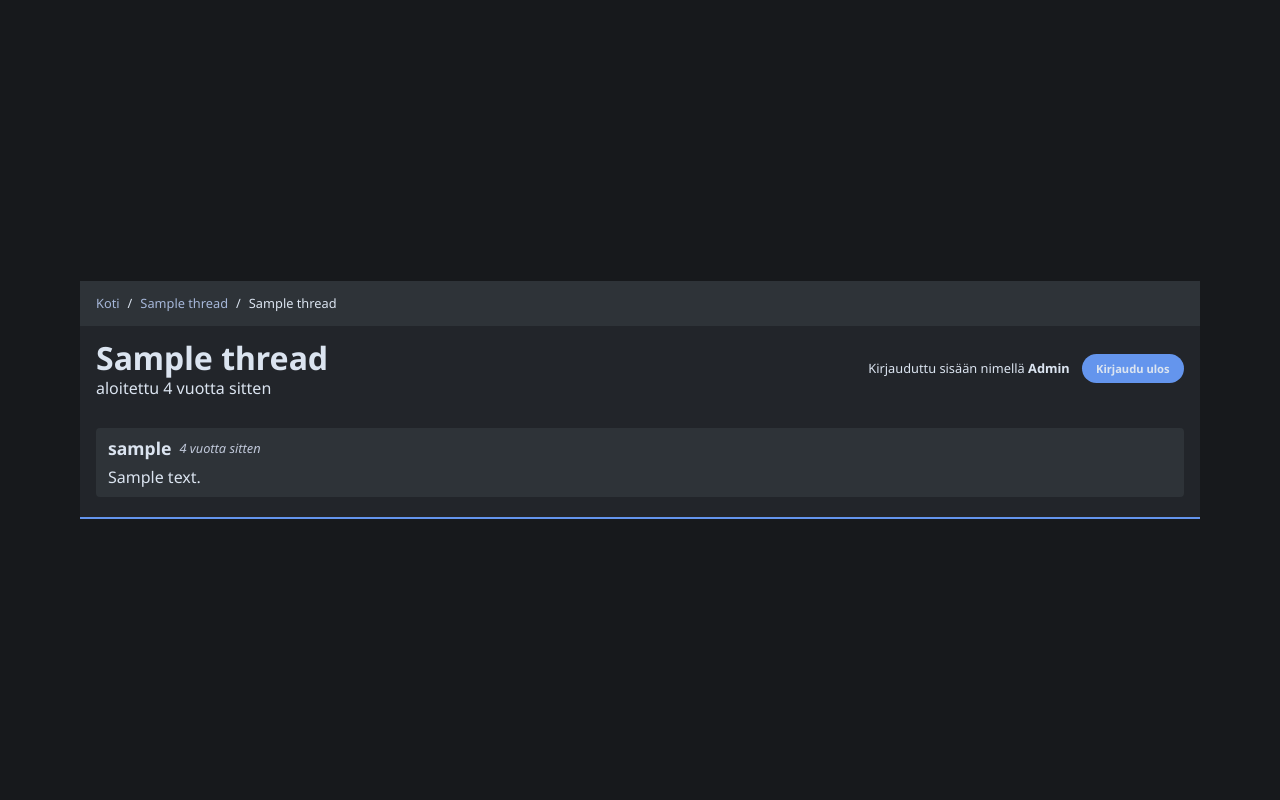
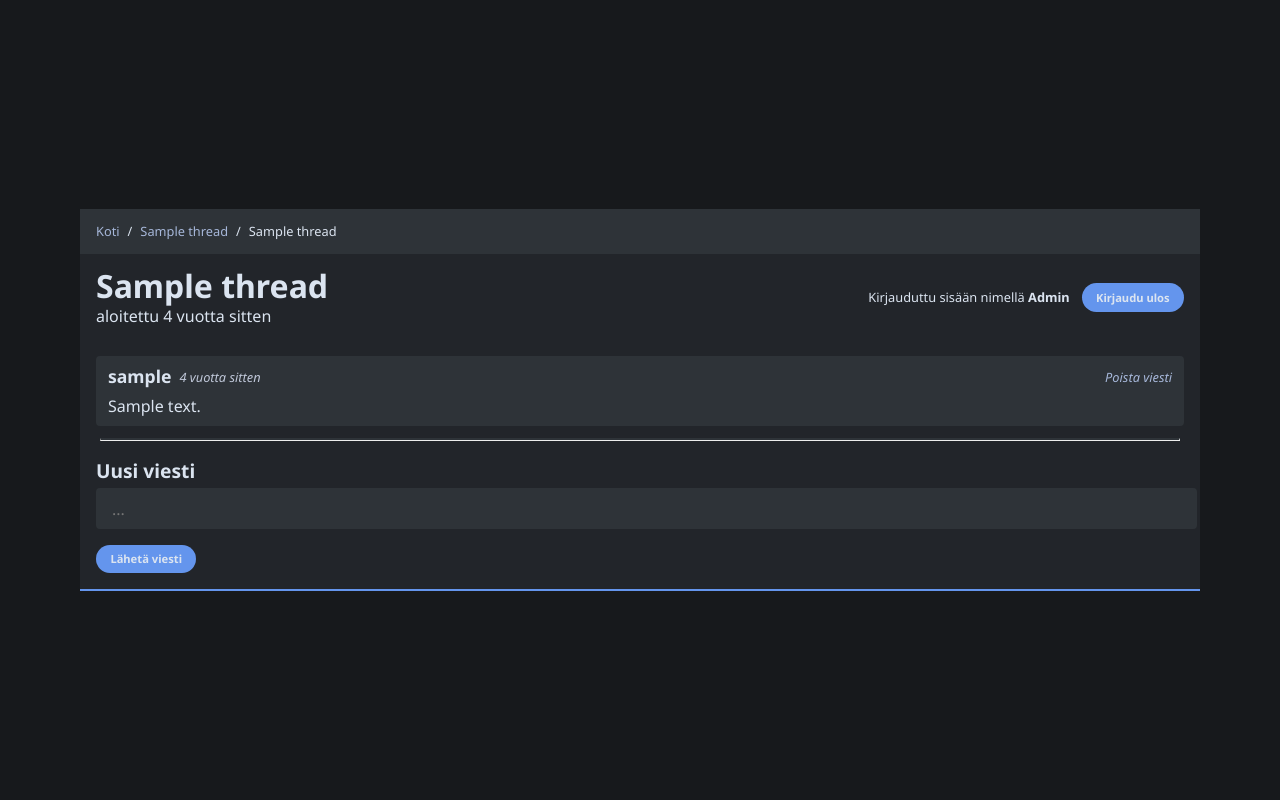
Before and after one commit to shdewz/forum-webapp, a Flask app: template templates/thread.html in a window 1280 px wide. Run offline with Flask 3, Linux system fonts and the light colour scheme; a user stored in the database is signed in; the template is opened without the code that fills it: most values are stand-ins (such as "Sample title", 1, 10 or a date in 2020).

Commit message:
Add delete message button

```diff
--- a/static/styles/thread.css
+++ b/static/styles/thread.css
@@ -24,9 +24,14 @@
 
 .message-header {
     display: flex;
+    justify-content: space-between;
+    font-size: 1.1rem;
+}
+
+.message-author {
+    display: flex;
     align-items: center;
     gap: 8px;
-    font-size: 1.1rem;
 }
 
 .message-op {
@@ -47,3 +52,27 @@
     font-size: 0.8rem;
     color: var(--faded-text);
 }
+
+.message-controls {
+    display: flex;
+    align-items: center;
+    gap: 8px;
+    font-style: italic;
+    font-size: 0.8rem;
+    color: var(--faded-text);
+}
+
+.login-form {
+    display: flex;
+    position: relative;
+}
+
+textarea {
+    padding: 0.6rem 1rem !important;
+    width: calc(100% - 2 * 0.6rem);
+    resize: none;
+    max-height: 10rem !important;
+    height: 1.4rem !important;
+    font-size: 1rem;
+    line-height: 1.4rem !important;
+}
--- a/templates/thread.html
+++ b/templates/thread.html
@@ -3,6 +3,7 @@
 {% block head %}
 {{ super() }}
 <link href="{{ url_for('static', filename='styles/thread.css') }}" rel="stylesheet" type="text/css">
+<link href="{{ url_for('static', filename='styles/login.css') }}" rel="stylesheet" type="text/css">
 {% endblock %}
 {% block content %}
 <div class="app">
@@ -12,10 +13,11 @@
         <div class="title-bar">
             <div class="title-container">
                 <div class="title-text">{{ data[0].thread_title }}</div>
-                <div class="started-at">aloitettu <time class="timeago" datetime="{{ data[0].sent_at }}">{{ data[0].sent_at }}</time></div>
+                <div class="started-at">aloitettu <time class="timeago" datetime="{{ data[0].sent_at }}">{{
+                        data[0].sent_at }}</time></div>
             </div>
             <div class="login-area">
-                {% if session.username %}
+                {% if session.user_id %}
                 <div class="login-area__name">Kirjauduttu sisään nimellä <b>{{ session.username }}</b></div>
                 <a href="/logout" class="button login-area__button">Kirjaudu ulos</a>
                 {% else %}
@@ -28,17 +30,46 @@
             {% for message in data %}
             <div class="message">
                 <div class="message-header">
+                    <div class="message-author">
                         {% if message.op == True %}
                         <div class="message-op">AP</div>
                         {% endif %}
                         <div class="message-username">{{ message.username }}</div>
-                    <div class="message-timestamp"><time class="timeago" datetime="{{ message.sent_at }}">{{ message.sent_at }}</time></div>
+                        <div class="message-timestamp"><time class="timeago" datetime="{{ message.sent_at }}">{{
+                                message.sent_at }}</time></div>
+                    </div>
+                    <div class="message-controls">
+                        {% if message.author_id == session.user_id %}
+                        <div class="message-control message-delete link" data-message-id="{{ message.id }}">Poista viesti</div>
+                        {% endif %}
+                    </div>
                 </div>
                 <div class="message-content">{{ message.content }}</div>
             </div>
             {% endfor %}
-            <div class="newmessage-area"></div>
+            {% if session.user_id %}
+            <hr>
+            <div class="newmessage-area">
+                <div class="newmessage-title">Uusi viesti</div>
+                <form action="/send" method="POST" class="login-form">
+                    <textarea id="message_content" name="message-content" placeholder="..."
+                        oninput='this.style.height = "";this.style.height = "calc(" + this.scrollHeight + "px - 1rem)"'></textarea>
+                    <div class="submit-row">
+                        <input type="submit" value="Lähetä viesti" class="button login-area__button login-form-button">
+                        <input type="hidden" name="thread_id" value="{{ data[0].thread_id }}">
+                    </div>
+                </form>
+            </div>
+            {% endif %}
         </div>
     </div>
 </div>
+
+<script>
+    $('.message-delete').click(function (event) {
+        let message_id = $(this).data('messageId');
+        let url = `/messages/${message_id}`;
+        $.ajax({ url: url, type: 'DELETE', }).done((data) => { location.reload(); });
+    });
+</script>
 {% endblock %}
```
Lines whose indentation alone changed are shown as unchanged.
